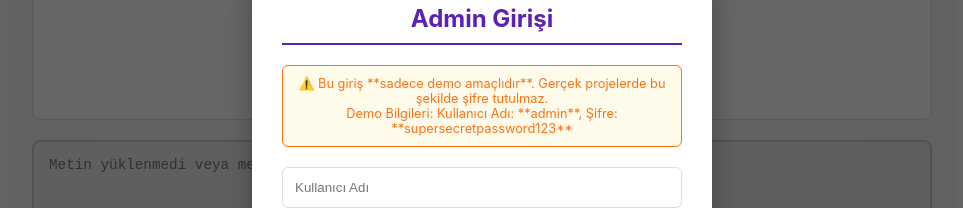
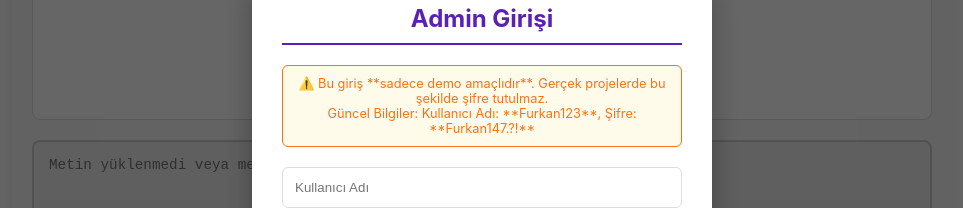
Before and after one commit to saidfurkan48/Klavye-Sayaci, a React (Create React App) app: page / in a window 1280 px wide. Both pictures are taken after a click on the button "Admin Girişi". Shown: the part 241-449 px from the top of the page, without its empty margins (158-1121 px from the left). Built offline with nearby package versions, Linux system fonts and the light colour scheme.

Commit message:
Son Firebase ve Syntax hatalari giderildi. Kalicilik aktif

```diff
--- a/src/App.js
+++ b/src/App.js
@@ -23,9 +23,9 @@ const firebaseConfig = getGlobalVar('__firebase_config', {});
 const appId = getGlobalVar('__app_id', 'default-app-id');
 const initialAuthToken = getGlobalVar('__initial_auth_token', null);
 
-// 💡 Admin Bilgileri (SADECE DEMO AMAÇLIDIR)
-const ADMIN_USERNAME = "admin";
-const ADMIN_PASSWORD = "supersecretpassword123";
+// 💡 ADMIN BİLGİLERİ GÜNCELLENDİ (Lütfen gerçek projelerde bu şekilde şifre tutmayınız)
+const ADMIN_USERNAME = "Furkan123";
+const ADMIN_PASSWORD = "Furkan147.?!";
 
 // Global Firebase fonksiyonlarını varsayıyoruz
 const getAuth = window.firebase ? window.firebase.auth.getAuth : null;
@@ -130,7 +130,8 @@ function App() {
   // D. METİN VERİLERİNİ ÇEKME ETKİSİ (useEffect Hook)
   // =========================================================
   useEffect(() => {
-    if (!db || isLoading || !collection || !query || !onSnapshot) return; // DB hazır olana kadar bekle
+    // db'nin ve userId'nin null olmaması gerekiyor
+    if (!db || isLoading || !collection || !query || !onSnapshot || !userId) return;
 
     // Verilerin saklanacağı koleksiyon yolu (Herkese açık)
     const collectionPath = `/artifacts/${appId}/public/data/typing_texts`;
@@ -164,7 +165,7 @@ function App() {
     });
 
     return () => unsubscribe();
-  }, [db, appId, isLoading, selectedTime]);
+  }, [db, appId, isLoading, selectedTime, userId]); // userId bağımlılığı eklendi
 
   // =========================================================
   // E. TEMEL TEST MANTIĞI
@@ -333,9 +334,10 @@ function App() {
     event.preventDefault();
     setAdminMessage({ type: '', text: '' }); // Mesajı temizle
 
-    if (!db || !isAdmin || !addDoc || !collection) {
-        console.error("Hata: Firestore, Admin yetkisi veya gerekli fonksiyonlar eksik.");
-        setAdminMessage({ type: 'error', text: 'Kaydetme yetkisi veya bağlantı hatası.' });
+    if (!db || !isAdmin || !addDoc || !collection || !userId) {
+        // userId kontrolü yetkilendirme (Auth) ve db kontrolü bağlantıyı ifade eder.
+        console.error("Hata: Firestore, Admin yetkisi veya bağlantı/kimlik doğrulama eksik. DB/User ID hazır değil.");
+        setAdminMessage({ type: 'error', text: 'Kaydetme yetkisi veya bağlantı hatası. Lütfen giriş yaptığınızdan emin olun.' });
         return;
     }
 
@@ -347,13 +349,15 @@ function App() {
       try {
         await addDoc(collection(db, `/artifacts/${appId}/public/data/typing_texts`), {
           text: newText,
+          // Metin ekleyen adminin kimliğini kaydetmek iyi bir uygulamadır.
+          createdBy: userId,
           createdAt: new Date().toISOString()
         });
         newTextarea.value = ''; // Formu temizle
         setAdminMessage({ type: 'success', text: 'Metin başarıyla eklendi!' }); // BAŞARI MESAJI
       } catch (e) {
         console.error("Metin eklenirken hata oluştu: ", e);
-        setAdminMessage({ type: 'error', text: 'Metin eklenirken bir Firestore hatası oluştu.' }); // HATA MESAJI
+        setAdminMessage({ type: 'error', text: `Metin eklenirken bir Firestore hatası oluştu: ${e.message}` }); // HATA MESAJI
       }
     } else {
       setAdminMessage({ type: 'warning', text: 'Lütfen geçerli bir metin girin (en az 10 karakter).' }); // UYARI MESAJI
@@ -366,6 +370,7 @@ function App() {
     // En az bir metin kalmasını sağlamak
     if (kaynakMetinler.length <= 1) {
       console.warn("En az bir metin kalmalıdır!");
+      setAdminMessage({ type: 'warning', text: 'En az bir metin kalmalıdır!' });
       return;
     }
 
@@ -375,8 +380,10 @@ function App() {
     try {
       const docRef = doc(db, `/artifacts/${appId}/public/data/typing_texts`, id);
       await deleteDoc(docRef);
+      setAdminMessage({ type: 'success', text: 'Metin başarıyla silindi.' });
     } catch (e) {
       console.error("Metin silinirken hata oluştu: ", e);
+      setAdminMessage({ type: 'error', text: `Metin silinirken bir Firestore hatası oluştu: ${e.message}` });
     }
   };
 
@@ -393,7 +400,7 @@ function App() {
       e.preventDefault();
       setErrorMessage('');
 
-      // Hardcoded kontrol
+      // Hardcoded kontrol (ADMIN BİLGİLERİ KULLANILIYOR)
       if (username === ADMIN_USERNAME && password === ADMIN_PASSWORD) {
         setIsLoggedIn(true);
         setIsAdmin(true);
@@ -410,7 +417,7 @@ function App() {
           <p className="login-uyari">
              ⚠️ Bu giriş **sadece demo amaçlıdır**. Gerçek projelerde bu şekilde şifre tutulmaz.
              <br/>
-             Demo Bilgileri: Kullanıcı Adı: **{ADMIN_USERNAME}**, Şifre: **{ADMIN_PASSWORD}**
+             Güncel Bilgiler: Kullanıcı Adı: **{ADMIN_USERNAME}**, Şifre: **{ADMIN_PASSWORD}**
           </p>
           <form onSubmit={handleSubmit}>
             <input
```
